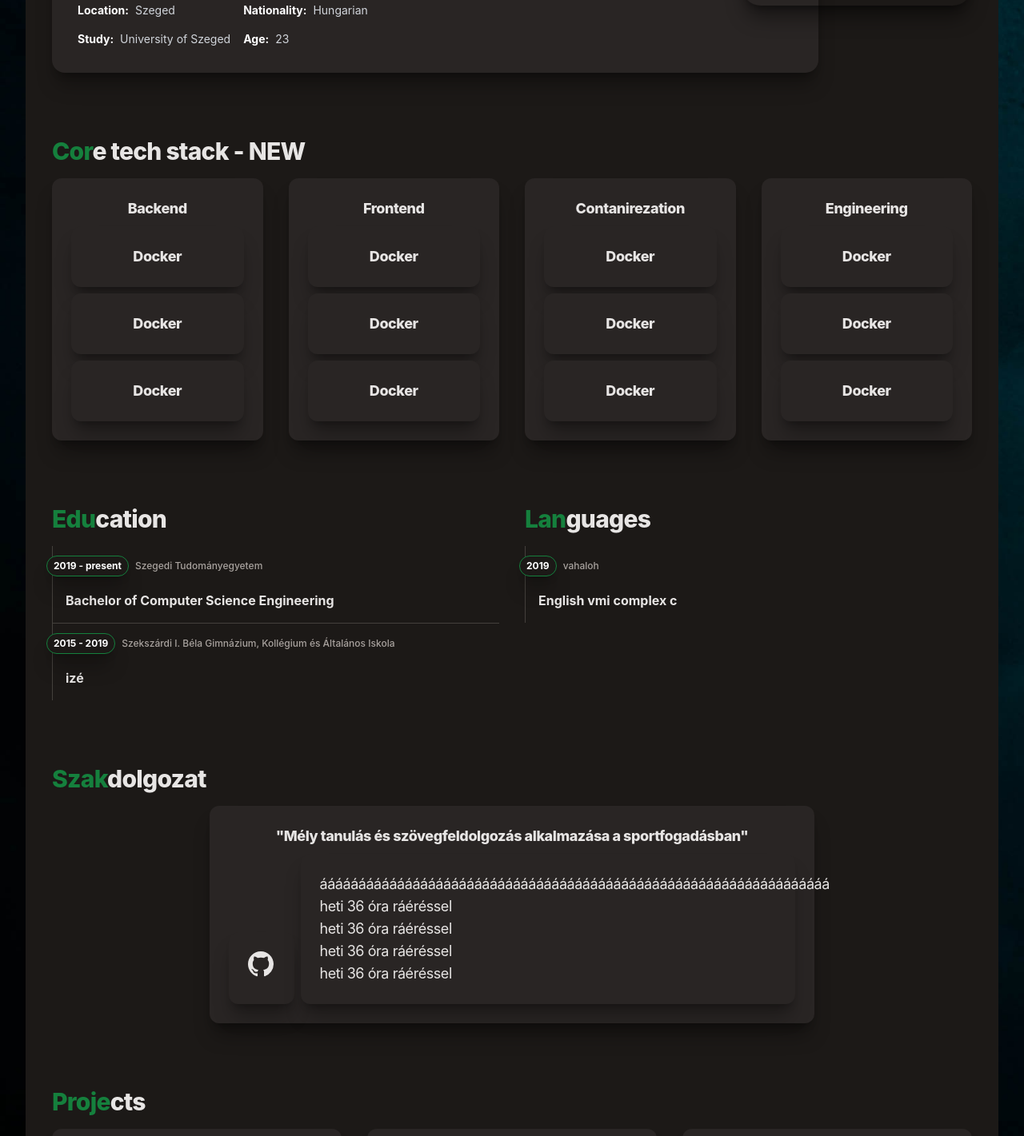
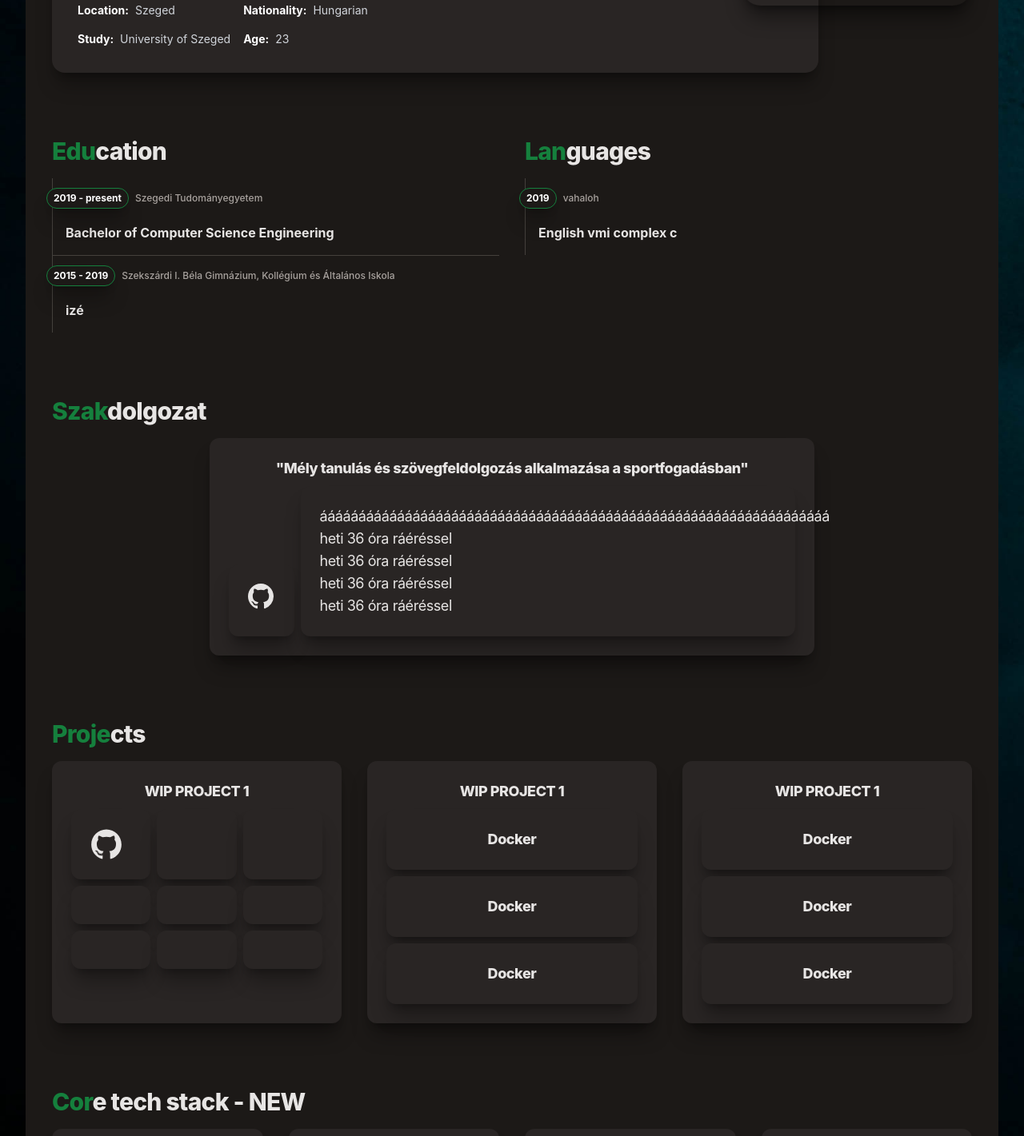
Before and after one commit to CsabaAndi/csabaandi.github.io, a React (Create React App) app: page / in a window 1280 px wide. Shown: the part 600-2021 px from the top of the page at 80% size. Built offline with nearby package versions, Linux system fonts and the light colour scheme.

Commit message:
irrevelant

```diff
--- a/src/components/About/MainPage.tsx
+++ b/src/components/About/MainPage.tsx
@@ -11,10 +11,10 @@ function About_main() {
         <div className='w-full grow pb-6'>
             {/*<AboutTop></AboutTop>*/}
             <AboutBottom></AboutBottom>
-            <StackNew></StackNew>
             <Education></Education>
             <Thesis></Thesis>
             <Projects></Projects>
+            <StackNew></StackNew>
             <BackToTop></BackToTop>
         </div>
         )
--- a/src/components/Header/Header.tsx
+++ b/src/components/Header/Header.tsx
@@ -10,7 +10,7 @@ function Header() {
     const scrollToSection = (section: string) => {
         const section_projects = document.getElementById(section)
         if (section_projects != null) {
-            // 👉️ TypeScript knows that ref is not null here
+            //
             section_projects.scrollIntoView();
     }
       };
```
